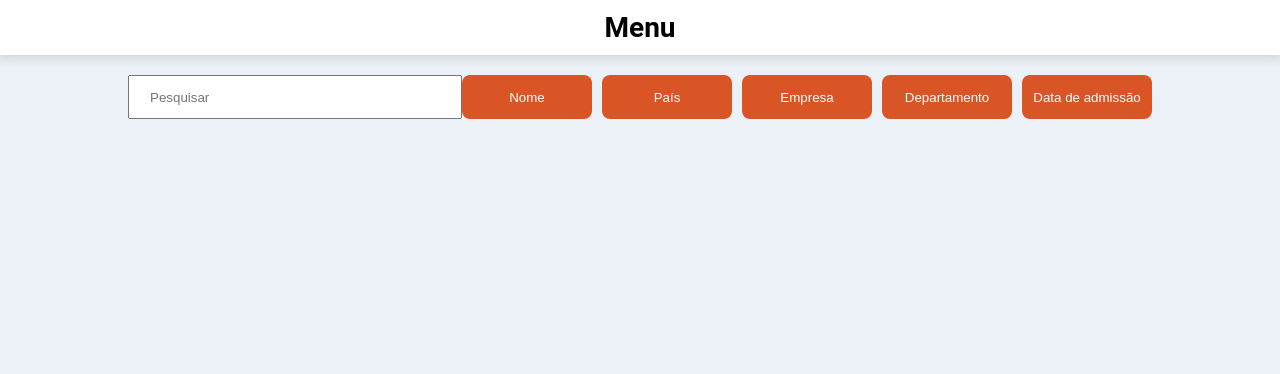
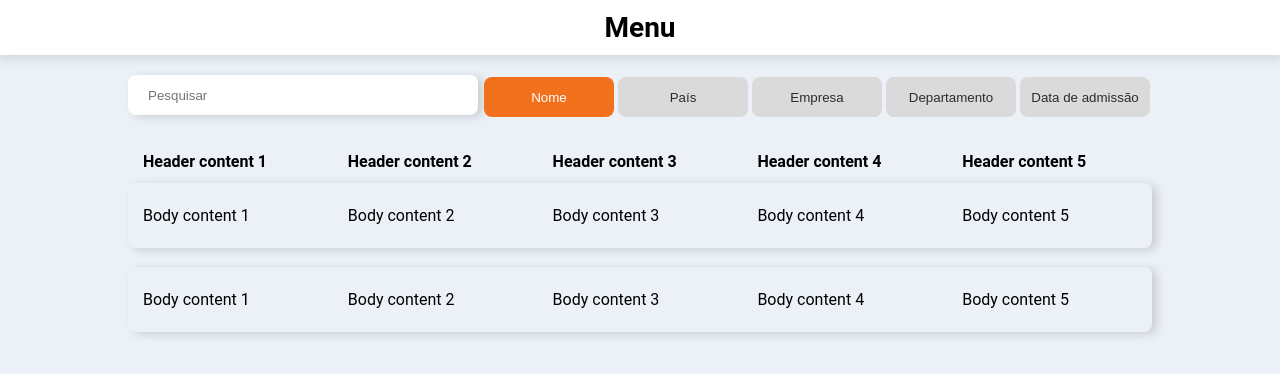
Before and after one commit to leomoraiscam/Contacts-App, a React (Create React App) app: page / in a window 1280 px wide. Shown: the top 374 px of the page. Built offline with nearby package versions, Linux system fonts and the light colour scheme; the HTML template or start-up script is replaced by a standard one.

Commit message:
Reidentando a aplicaçao, criando componentes e concentrando os mesmos no diretorio pages e criaçao de pagina estatica

```diff
--- a/src/components/InputSearch/styles.js
+++ b/src/components/InputSearch/styles.js
@@ -3,17 +3,20 @@ import styled from 'styled-components';
 export const InputContainer = styled.div`
     width: 350px;
 
-    input{
+    input {
       height: 35px;
       width: 100% ;
       padding: 20px;
+      border: 0;
+      border-radius: 8px;
+      box-shadow: 5px 2px 10px rgba(0,0,0,.15);
 
-      @media(max-width: 425px){
+      @media(max-width: 425px) {
         width: 95%;
       }
     }
 
-    svg{
+    svg {
       width: 20px;
       height: 20px;
       position: absolute;
@@ -21,5 +24,4 @@ export const InputContainer = styled.div`
       right: 65%;
       transform: translateY(-50%);
     }
-
 `;
--- a/src/components/Menu/styled.js
+++ b/src/components/Menu/styled.js
@@ -3,12 +3,9 @@ import styled from 'styled-components';
 export const Container = styled.div`
   width: 100%;
   height: 55px;
-
   background: #ffffff;
-
   display: flex;
   align-items: center;
   justify-content: center;
-
   box-shadow: 0 1px 10px 2px rgba(34,36,38,.15);
 `;
--- a/src/pages/Home/index.js
+++ b/src/pages/Home/index.js
@@ -1,21 +1,34 @@
 import React, { useState, useCallback } from 'react';
 import Menu from '../../components/Menu';
 import InputSearch from '../../components/InputSearch';
-import { Container, Section } from './styles';
+import { Container, Section, Main } from './styles';
 
 function Home() {
   const [filtro, setFiltro] = useState('Nome');
+  const data = [0, 1];
 
   const handleChangeFiltro = useCallback((filter)=>{
     if(filter === filtro){
       setFiltro('Nome');
     }else{
-      console.log(filter);
       setFiltro(filter);
     }
-  },[filtro])
+  },[filtro]);
 
-  return(
+  const styleBotaoSelecionado = useCallback((filter) => {
+    if(filter===filtro) {
+      return {
+        color: '#fff',
+        backgroundColor: '#f2711c',
+        margin: '2px',
+        opacity: 1
+      };
+    }
+
+    return { margin: '2px' };
+  }, [filtro]);
+
+  return (
     <>
       <Menu />
       <Container>
@@ -23,13 +36,67 @@ function Home() {
           <InputSearch />
 
           <div>
-            <button onClick={()=>handleChangeFiltro('Nome')}>Nome</button>
-            <button onClick={()=>handleChangeFiltro('Pais')}>País</button>
-            <button onClick={()=>handleChangeFiltro('Empresa')}>Empresa</button>
-            <button onClick={()=>handleChangeFiltro('Departamento')}>Departamento</button>
-            <button onClick={()=>handleChangeFiltro('Data')}>Data de admissão</button>
+            <button
+              style={styleBotaoSelecionado('Nome')}
+              onClick={()=>handleChangeFiltro('Nome')}
+            >
+              Nome
+            </button>
+            <button
+              style={styleBotaoSelecionado('Pais')}
+              onClick={()=>handleChangeFiltro('Pais')}
+            >
+              País
+            </button>
+            <button
+              style={styleBotaoSelecionado('Empresa')}
+              onClick={()=>handleChangeFiltro('Empresa')}
+            >
+              Empresa
+            </button>
+            <button
+              style={styleBotaoSelecionado('Departamento')}
+              onClick={()=>handleChangeFiltro('Departamento')}
+            >
+              Departamento
+            </button>
+            <button
+              style={styleBotaoSelecionado('Data')}
+              onClick={()=>handleChangeFiltro('Data')}
+            >
+              Data de admissão
+            </button>
           </div>
         </Section>
+
+        <Main>
+          <table>
+            <thead>
+              <tr>
+                <th>Header content 1</th>
+                <th>Header content 2</th>
+                <th>Header content 3</th>
+                <th>Header content 4</th>
+                <th>Header content 5</th>
+              </tr>
+            </thead>
+
+            <tbody>
+              {data.map((data)=>(
+               <>
+                 <tr>
+                  <td>Body content 1</td>
+                  <td>Body content 2</td>
+                  <td>Body content 3</td>
+                  <td>Body content 4</td>
+                  <td>Body content 5</td>
+                </tr>
+                <br />
+               </>
+              ))}
+            </tbody>
+          </table>
+        </Main>
       </Container>
     </>
   );
--- a/src/pages/Home/styles.js
+++ b/src/pages/Home/styles.js
@@ -10,7 +10,7 @@ export const Section = styled.section`
   width: 80%;
   margin: 0 auto;
   display: flex;
-  justify-content: space-evenly;
+  justify-content: space-between;
 
   div {
     display: flex;
@@ -18,8 +18,8 @@ export const Section = styled.section`
     button {
       width: 130px;
       height: 100%;
-      background: #Da5525;
-      color: #FFF;
+      background: #Dadada;
+      color: rgba(0,0,0,.8);
       border: 0;
       border-radius: 8px;
       display: flex;
@@ -31,13 +31,35 @@ export const Section = styled.section`
         opacity: 0.7;
       }
     }
-
-    button:first-child{
-      margin: 0;
-    }
-
-    & > button{
-      margin-left: 10px;
-    }
   }
 `;
+
+export const Main = styled.main`
+  width: 80%;
+  margin: 0 auto;
+
+  table {
+    width: 100%;
+    margin: 25px 0;
+    font-size: 16px;
+    border-collapse: collapse;
+
+      th, td {
+        padding: 12px 15px;
+      }
+
+      thead {
+        tr {
+          text-align: left;
+        }
+      }
+
+      tbody {
+        tr {
+          height: 65px;
+          border-radius: 8px;
+          box-shadow: 5px 2px 10px rgba(0,0,0,.15);
+        }
+      }
+  }
+`;
```
